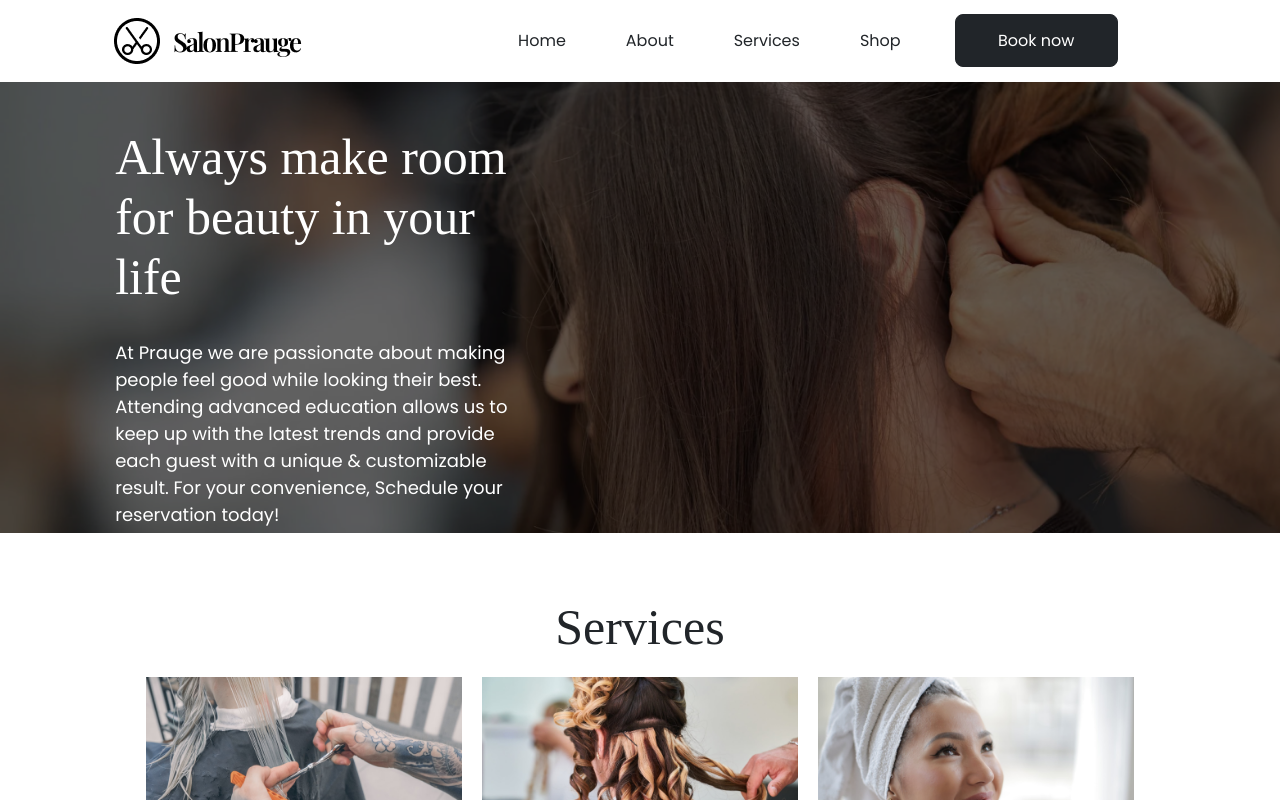
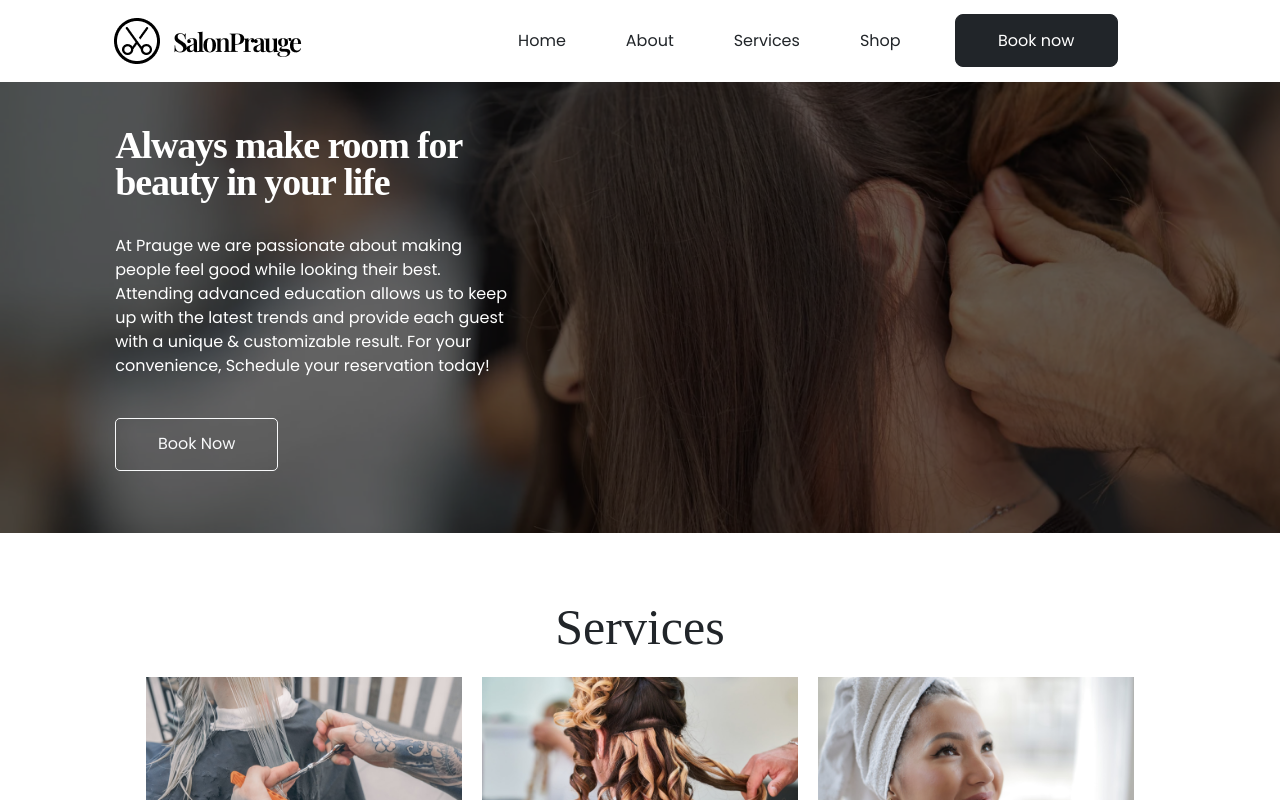
Before and after one commit to HIRU-NI/salon-prauge, a React (Create React App) app: page / in a window 1280 px wide. Shown: the top 800 px of the page. Built offline with nearby package versions, Linux system fonts and the light colour scheme.

Commit message:
add styling to carousel

```diff
--- /dev/null
+++ b/src/assets/styles/carousel.css
@@ -0,0 +1,41 @@
+.carousel_main {
+  background: #000000;
+}
+
+.carousel_item img {
+  opacity: 0.4;
+}
+
+.carousel_caption {
+  left: 9% !important;
+  top: 20% !important;
+  right: 60% !important;
+  text-align: left !important;
+}
+
+.carousel_title {
+  font-family: "Playfair Display";
+  font-style: normal;
+  font-weight: 600;
+  font-size: 50px;
+  line-height: 99%;
+  /* or 50px */
+
+  letter-spacing: -0.03em;
+
+  /* Pearl White */
+
+  color: #ffffff;
+}
+
+@media (max-width: 1390px) {
+  .carousel_title {
+    font-size: 38px !important;
+  }
+}
+
+@media (max-width: 768px) {
+  .carousel_caption {
+    display: none;
+  }
+}
--- a/src/components/home/Carousel.js
+++ b/src/components/home/Carousel.js
@@ -7,26 +7,24 @@ import Button from "react-bootstrap/Button"
 //react-router
 import { Link } from "react-router-dom"
 
+//styles
+import "../../assets/styles/carousel.css"
+
 const AppCarousel = () => {
   return (
-    <Carousel indicators={false} controls={false}>
-      <Carousel.Item style={{ background: "#000000" }}>
+    <Carousel indicators={false} controls={false} className="carousel_main">
+      <Carousel.Item className="carousel_item">
         <img
           className="d-block w-100"
           src={require("../../assets/carousel-image.png")}
           alt="First slide"
-          style={{
-            opacity: 0.4,
-          }}
         />
-        <Carousel.Caption
-          style={{ left: "9%", top: "20%", right: "60%", textAlign: "left" }}
-        >
-          <h1 style={{ fontFamily: "Playfair Display", fontSize: "50px" }}>
+        <Carousel.Caption className="carousel_caption">
+          <h1 class="carousel_title">
             Always make room for beauty in your life
           </h1>
           <br />
-          <p style={{ fontSize: "18px" }}>
+          <p class="carousel_text">
             At Prauge we are passionate about making people feel good while
             looking their best. Attending advanced education allows us to keep
             up with the latest trends and provide each guest with a unique &
```
